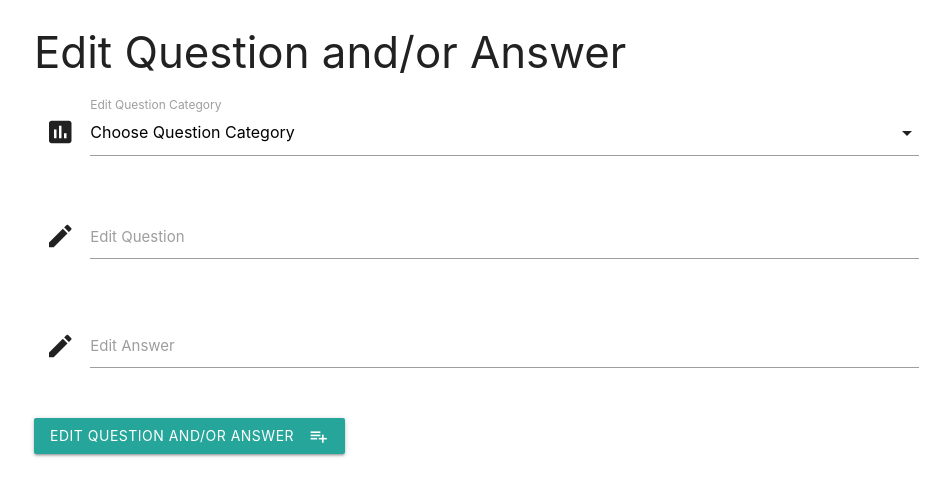
After one commit to Gareth1980/ultimate-irish-quiz, a Flask app: template templates/editquestion.html in a window 1280 px wide. The commit adds this page. Shown: the top 496 px of the page, without its empty margins (158-1108 px from the left). Run offline with Flask 2, Linux system fonts and the light colour scheme; the template is opened without the code that fills it, so the values that code supplies are empty; some libraries are stand-ins or nearby versions.

Commit message:
added edit, delete and add buttons and wired them up. I binded the data to the edit question form.

```diff
--- a/app.py
+++ b/app.py
@@ -25,6 +25,35 @@ def get_questions():
 def add_question():
     return render_template('addquestion.html', categories=mongo.db.categories.find())
 
+@app.route('/insert_question', methods=['POST'])
+def insert_question():
+    question_and_answer = mongo.db.question_and_answer
+    question_and_answer.insert_one(request.form.to_dict())
+    return redirect(url_for('get_questions'))
+
+@app.route('/edit_question/<question_and_answer_id>')
+def edit_question(question_and_answer_id):
+    the_question =  mongo.db.question_and_answer.find_one({"_id": ObjectId(question_and_answer_id)})
+    all_categories =  mongo.db.categories.find()
+    return render_template('editquestion.html', question_and_answer=the_question,
+                           categories=all_categories)
+
+@app.route('/update_question/<question_and_answer_id>', methods=['POST'])
+def update_question(question_and_answer_id):
+    question_and_answer = mongo.db.question_and_answer
+    question_and_answer.update( {'_id': ObjectId(question_and_answer_id)},
+    {
+        'category_name':request.form.get('category_name'),
+        'question':request.form.get('question'),
+        'answer': request.form.get('answer')
+    })
+    return redirect(url_for('get_questions'))
+
+@app.route('/delete_question/<question_and_answer_id>')
+def delete_question(question_and_answer_id):
+    mongo.db.question_and_answer.remove({'_id': ObjectId(question_and_answer_id)})
+    return redirect(url_for('get_questions'))
+
 if __name__ == '__main__':
     app.run(host=os.environ.get('IP'),
             port=int(os.environ.get('PORT')),
--- /dev/null
+++ b/static/css/style.css
@@ -0,0 +1,11 @@
+.btn_small {
+    height: 24px;
+    width: 60px;
+    line-height: 24px;
+    margin: 5px 5px;
+    padding: 0 0.5em;
+}
+
+.question_header {
+    margin-top: 5px;
+}
--- a/templates/base.html
+++ b/templates/base.html
@@ -8,10 +8,14 @@
     <link href="https://fonts.googleapis.com/icon?family=Material+Icons" rel="stylesheet">
     <!--Import materialize.css-->
     <link rel="stylesheet" href="https://cdnjs.cloudflare.com/ajax/libs/materialize/1.0.0/css/materialize.min.css">
+    <!--style.css-->
+    <link rel="stylesheet" href="{{url_for('static', filename='css/style.css')}}" type="text/css"/>
 </head>
 <body>
+    <div class="container">
         {% block content %}
         {% endblock %}
+    </div>
 <!--JavaScript at end of body for optimized loading-->
 <script src="https://cdnjs.cloudflare.com/ajax/libs/jquery/3.2.1/jquery.min.js"></script>
 <script src="https://cdnjs.cloudflare.com/ajax/libs/materialize/1.0.0/js/materialize.min.js"></script>
--- /dev/null
+++ b/templates/editquestion.html
@@ -0,0 +1,44 @@
+{% extends 'base.html' %} {% block content %}
+<h3>Edit Question and/or Answer</h3>
+<div class="row">
+    <form action="{{ url_for('update_question', question_and_answer_id=question_and_answer._id) }}" method="POST" class="col s12">
+        <div class="row">
+                <div class="input-field col s12">
+                    <i class="material-icons prefix">poll</i>
+                    <select id="category" name="category_name">
+                  <option value="" disabled selected>Choose Question Category</option>
+                  {% for cat in categories %}
+                  {% if cat.category_name == question_and_answer.category_name %}
+                      <option value="{{cat.category_name}}" selected>{{cat.category_name}}</option>
+                   {% else %}
+                   <option value="{{cat.category_name}}">{{cat.category_name}}</option>
+                   {% endif %}
+                  {% endfor %}
+                </select>
+                    <label>Edit Question Category</label>
+                </div>
+            </div>
+            <div class="row">
+            <div class="input-field col s12">
+                <i class="material-icons prefix">mode_edit</i>
+                <textarea name="question" id="question" class="materialize-textarea">{{ question_and_answer.question}}</textarea>
+                <label for="icon_prefix">Edit Question</label>
+            </div>
+            </div>
+
+        <div class="row">
+            <div class="input-field col s12">
+                <i class="material-icons prefix">mode_edit</i>
+                <textarea name="answer" id="answer" class="materialize-textarea">{{ question_and_answer.answer}}</textarea>
+                <label for="icon_prefix">Edit Answer</label>
+            </div>
+        </div>
+    <div class="row">
+    <button class="btn waves-effect waves-light" type="submit" name="action">Edit Question and/or Answer
+    <i class="material-icons right">playlist_add</i>
+  </button>
+    </div>
+    </form>
+</div>
+
+{% endblock %}
--- a/templates/question_and_answer.html
+++ b/templates/question_and_answer.html
@@ -5,8 +5,12 @@
         {% for question_and_answer in question_and_answer %}
         <li>
             <div class="collapsible-header">
+                <div class="col s3">
+                    <a href="{{url_for('delete_question', question_and_answer_id=question_and_answer._id)}}" class="waves-effect waves-light btn btn_small red">Delete</a>
+                    <a href="{{url_for('edit_question', question_and_answer_id=question_and_answer._id)}}" class="waves-effect waves-light btn btn_small blue">Edit</a>
+                </div>
 
-                <div class=" task_header col s9">
+                <div class=" question_header col s9">
                     <i class="material-icons">expand_more</i><strong>{{question_and_answer.category_name}}</strong> - {{question_and_answer.question}}
                 </div>
             </div>
```
Also changed, not shown: templates/addquestion.html (+6 -3 lines).
